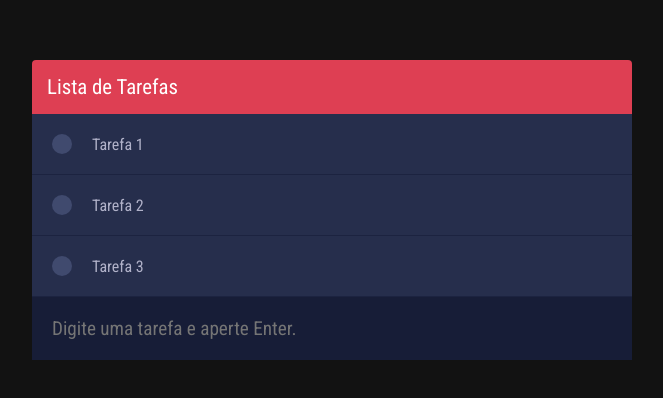
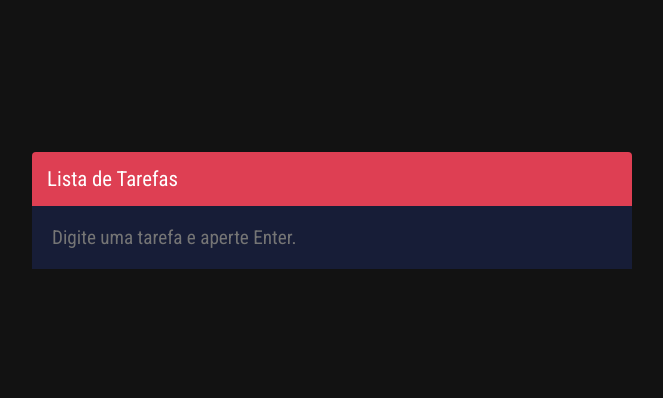
Before and after one commit to brandaodev/toDoList, a plain HTML site: page index.html in a window 1280 px wide. Shown: the part 190-588 px from the top of the page, without its empty margins (308-971 px from the left). Drawn offline with Linux system fonts and the light colour scheme.

Commit message:
Add files via upload
Index finalizado

```diff
--- a/index.html
+++ b/index.html
@@ -14,21 +14,7 @@
 
         <section class="wrapper-list">
             <ul id="list" class="list">
-                <li>
-                    <div class="check"></div>
-                    <label for="" class="task">Tarefa 1</label>
-                    <button class="remove"></button>
-                </li>
-                <li>
-                    <div class="check"></div>
-                    <label for="" class="task">Tarefa 2</label>
-                    <button class="remove"></button>
-                </li>
-                <li>
-                    <div class="check"></div>
-                    <label for="" class="task">Tarefa 3</label>
-                    <button class="remove"></button>
-                </li>
+
             </ul>
         </section>
 
```
